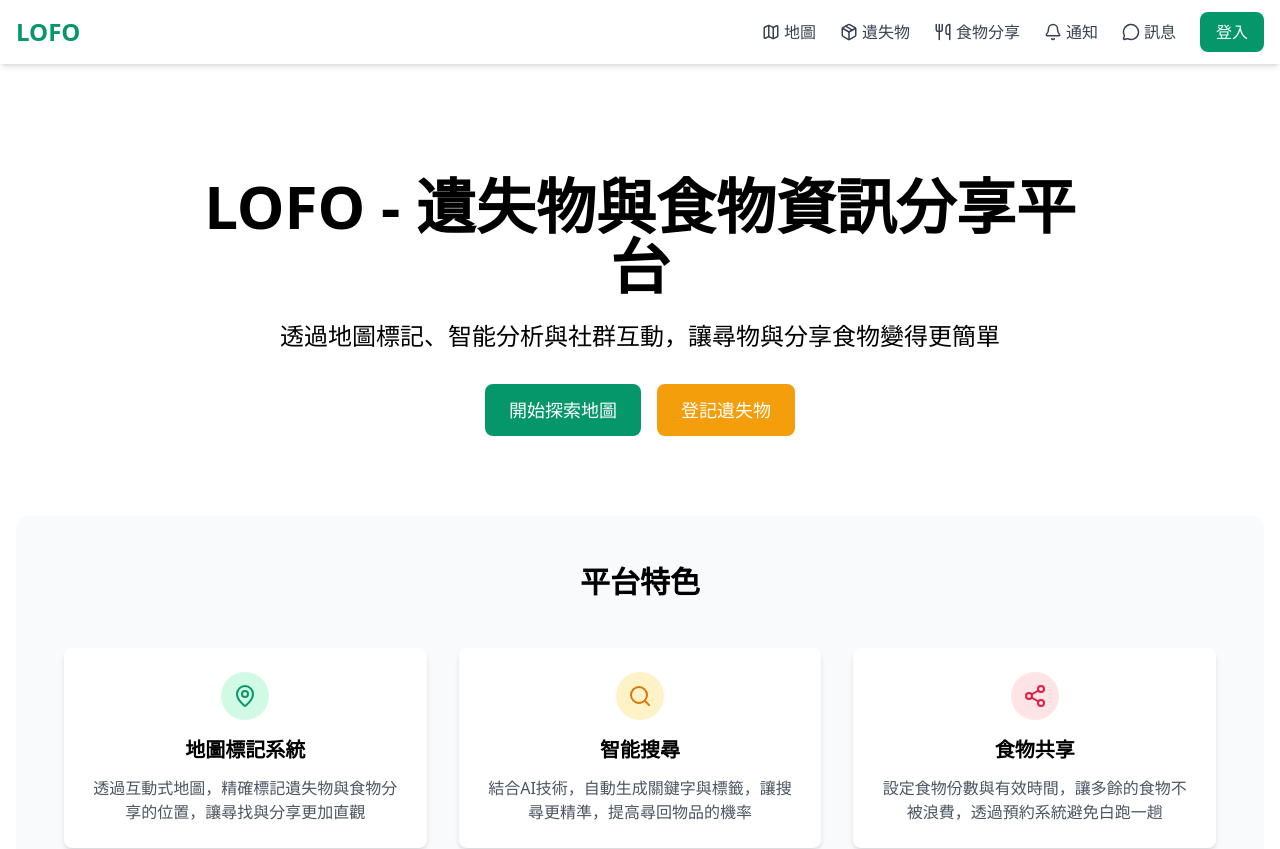
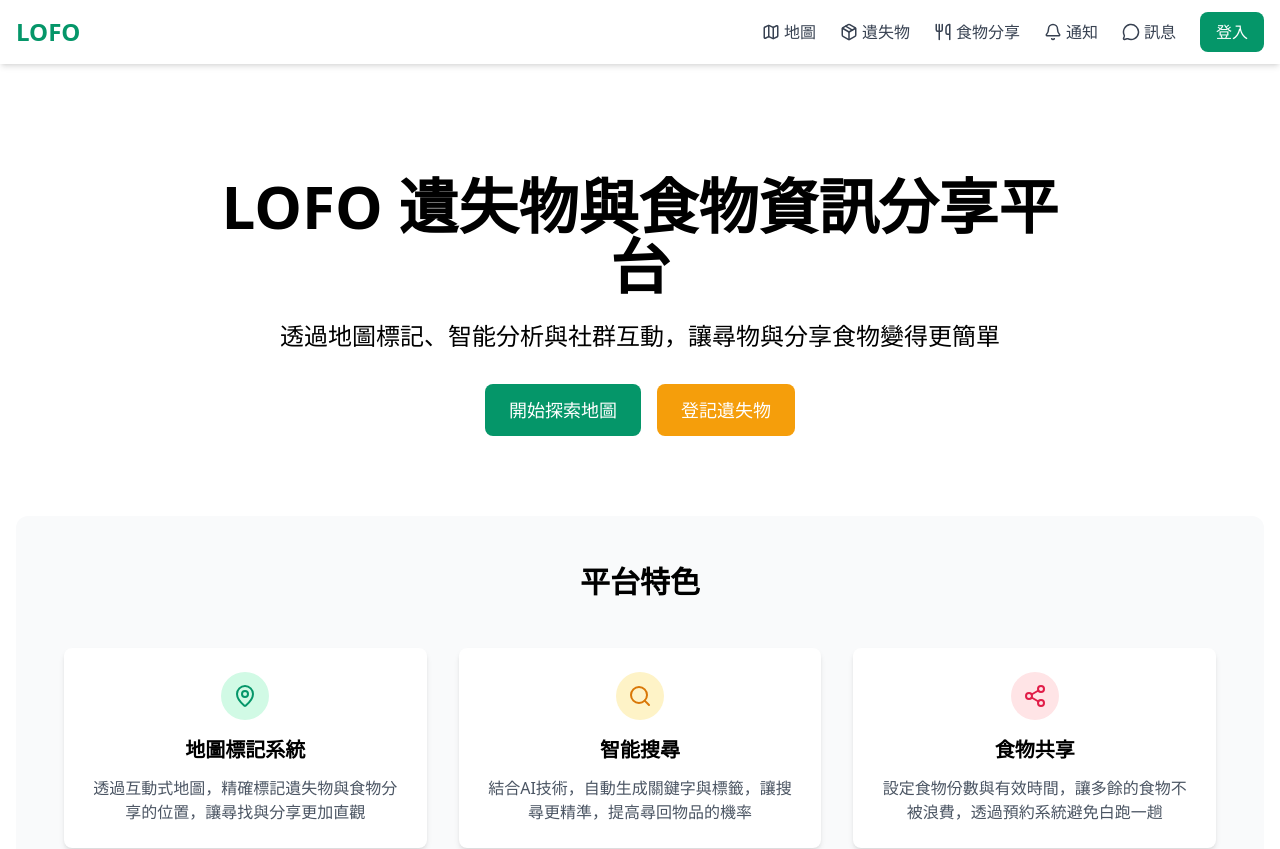
Before and after one commit to YuanWang08/LOFO-Flatform, a Nuxt app in the folder frontend/: page / in a window 1280 px wide. Shown: the top 849 px of the page. Built offline with nearby package versions, Linux system fonts and the light colour scheme.

Commit message:
修正標題格式，移除標題中的連字符

```diff
--- a/frontend/pages/index.vue
+++ b/frontend/pages/index.vue
@@ -3,7 +3,7 @@
     <section class="py-12 md:py-20">
       <div class="max-w-4xl mx-auto text-center">
         <h1 class="text-4xl md:text-6xl font-bold mb-6">
-          LOFO - 遺失物與食物資訊分享平台
+          LOFO 遺失物與食物資訊分享平台
         </h1>
         <p class="text-xl md:text-2xl mb-8">
           透過地圖標記、智能分析與社群互動，讓尋物與分享食物變得更簡單
```
